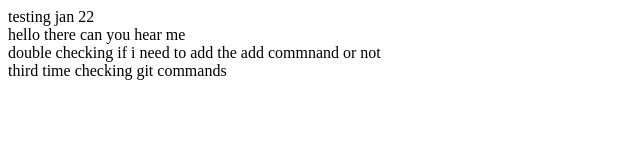
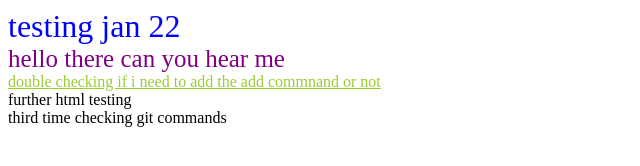
Before and after one commit to gmiranah/testing-Jan22, a plain HTML site: page index.html in a window 1280 px wide. Shown: the whole page, without its empty margins (0-640 px from the left). Drawn offline with Linux system fonts and the light colour scheme.

Commit message:
index ammended to be added

```diff
--- a/index.html
+++ b/index.html
@@ -4,12 +4,14 @@
     <meta charset="UTF-8">
     <meta http-equiv="X-UA-Compatible" content="IE=edge">
     <meta name="viewport" content="width=device-width, initial-scale=1.0">
+    <link href="css/style.css" type="text/css" rel="stylesheet">
     <title>Document</title>
 </head>
 <body>
-    <div> testing jan 22</div>
-    <div> hello there can you hear me </div>
-    <div> double checking if i need to add the add commnand or not</div>
+    <div class="heading1"> testing jan 22</div>
+    <div class="heading2"> hello there can you hear me </div>
+    <div class="heading3"> double checking if i need to add the add commnand or not</div>
+    <div class="further-testing"> further html testing</div>
     <div>  third time checking git commands</div>
 </body>
 </html>
```
